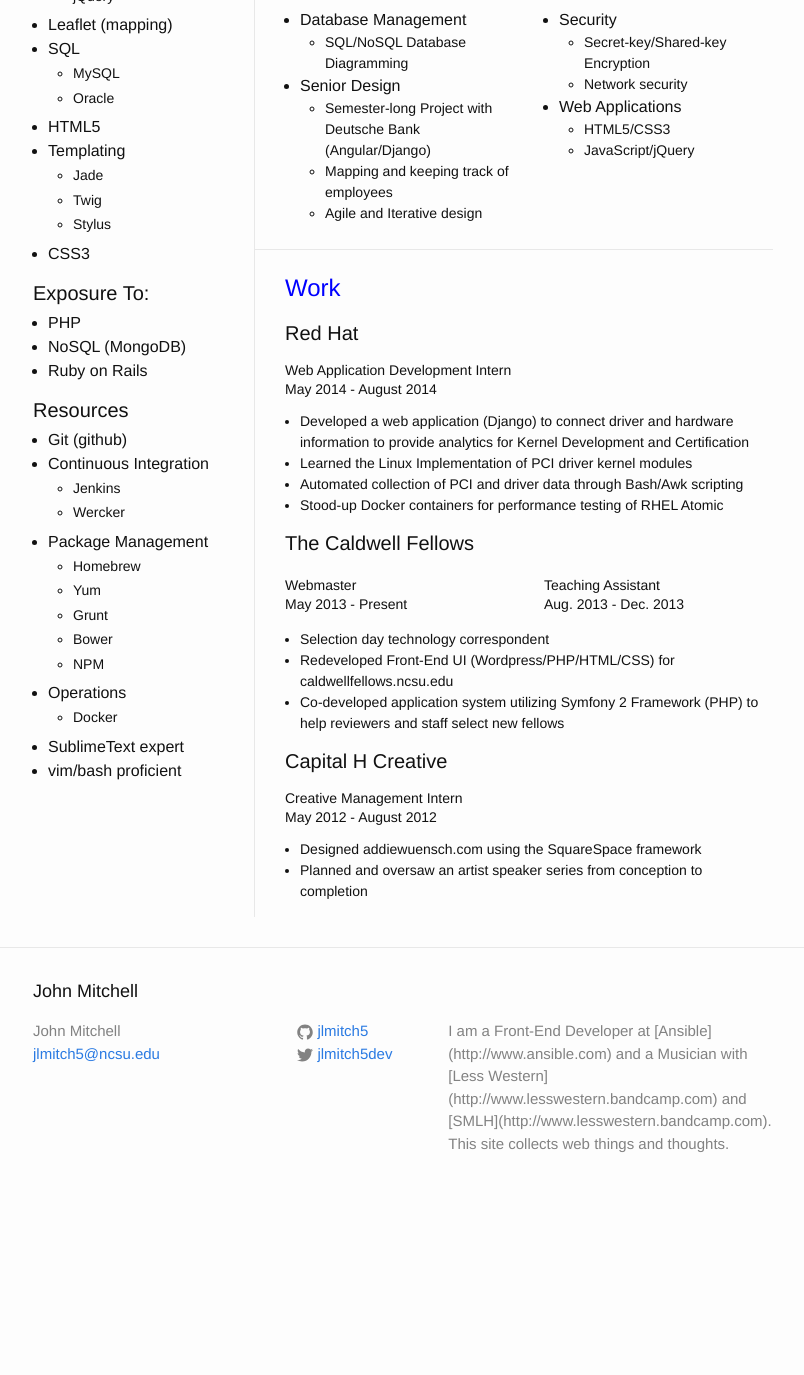
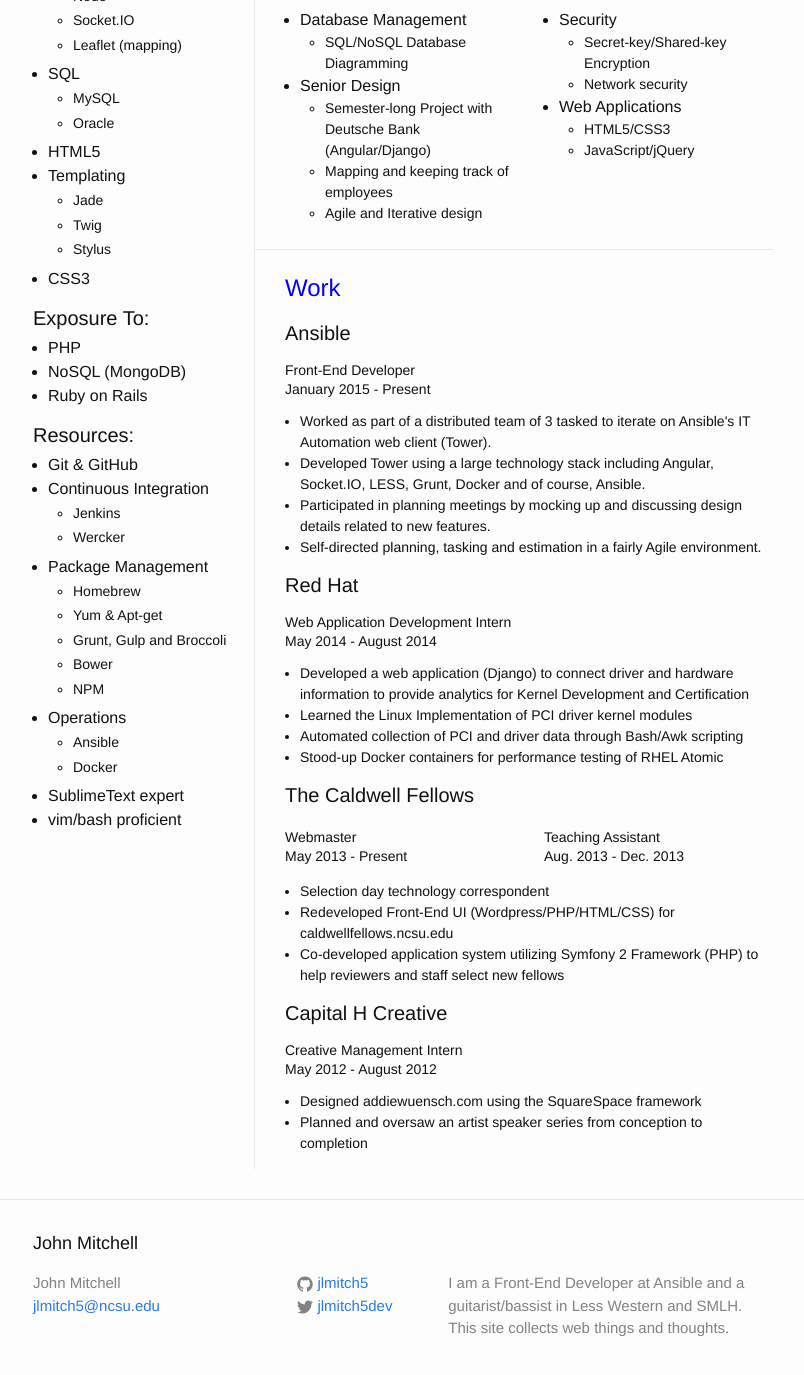
Before and after one commit to jlmitch5/jlmitch5.github.io, a Jekyll site: the page built from resume/index.html, in a window 1280 px wide and 1400 px high, scrolled down 391 px. Shown: the top 1375 px of the window, without its empty margins (237-1041 px from the left). Built offline with Jekyll 4.4.1, drawn with Linux system fonts in a browser that asks for light colours; before the commit the page ends 1606 px from its top, so only the background shows below that.

Commit message:
update resume and fix footer

```diff
--- a/_config.yml
+++ b/_config.yml
@@ -2,7 +2,7 @@
 title: John Mitchell
 email: jlmitch5@ncsu.edu
 description: > # this means to ignore newlines until "baseurl:"
-  I am a Front-End Developer at [Ansible](http://www.ansible.com) and a Musician with [Less Western](http://www.lesswestern.bandcamp.com) and [SMLH](http://www.lesswestern.bandcamp.com).  This site collects web things and thoughts.
+  I am a Front-End Developer at Ansible and a guitarist/bassist in Less Western and SMLH.  This site collects web things and thoughts.
 baseurl: "" # the subpath of your site, e.g. /blog/
 url: "http://jlmitch5.github.io" # the base hostname & protocol for your site
 twitter_username: jlmitch5dev
--- a/resume/index.html
+++ b/resume/index.html
@@ -47,6 +47,28 @@
     </article>
     <h1 id="work_header">Work</h1>
     <article id="work">
+      <article id="ansible" class="work_item">
+        <article class="company_header">
+          <span class="company">
+            <h2>Ansible</h2>
+          </span>
+          <span class="work_title_and_date">
+            <p>
+              <span class="job_name">
+                Front-End Developer
+              </span>
+              <br />
+              January 2015 - Present
+            </p>
+          </span>
+        </article>
+        <ul class="work_description">
+          <li>Worked as part of a distributed team of 3 tasked to iterate on Ansible's IT Automation web client (Tower).</li>
+          <li>Developed Tower using a large technology stack including Angular, Socket.IO, LESS, Grunt, Docker and of course, Ansible.</li>
+          <li>Participated in planning meetings by mocking up and discussing design details related to new features.</li>
+          <li>Self-directed planning, tasking and estimation in a fairly Agile environment.</li>
+        </ul>
+      </article>
       <article id="red_hat" class="work_item">
         <article class="company_header">
           <span class="company">
@@ -104,10 +126,13 @@
         <ul><li>Python</li>
           <ul><li>Django</li></ul>
         <li>JavaScript</li>
-          <ul><li>Node</li>
-          <li>Angular</li>
-          <li>jQuery</li></ul>
-        <li>Leaflet (mapping)</li>
+          <ul>
+            <li>Angular</li>
+            <li>jQuery</li>
+            <li>Node</li>
+            <li>Socket.IO</li>
+            <li>Leaflet (mapping)</li>
+          </ul>
         <li>SQL</li>
           <ul><li>MySQL</li>
           <li>Oracle</li></ul>
@@ -126,19 +151,22 @@
         <li>Ruby on Rails</li></ul>
       </div>
       <div id="skills_column_far_right">
-        <h2>Resources</h2>
-        <ul><li>Git (github)</li>
+        <h2>Resources:</h2>
+        <ul><li>Git & GitHub</li>
         <li>Continuous Integration</li>
           <ul><li>Jenkins</li>
           <li>Wercker</li></ul>
         <li>Package Management</li>
           <ul><li>Homebrew
-          <li>Yum</li>
-          <li>Grunt</li>
+          <li>Yum & Apt-get</li>
+          <li>Grunt, Gulp and Broccoli</li>
           <li>Bower</li>
           <li>NPM</li></ul>
         <li>Operations</li>
-          <ul><li>Docker</li></ul>
+          <ul>
+            <li>Ansible</li>
+            <li>Docker</li>
+          </ul>
         <li>SublimeText expert</li>
         <li>vim/bash proficient</li></ul>
       </div>
```
